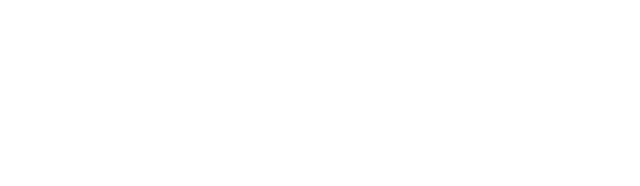
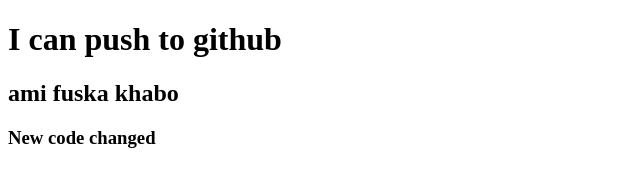
Before and after one commit to toafia/my-first-repo, a plain HTML site: page index.html in a window 1280 px wide. Shown: the whole page, without its empty margins (0-640 px from the left). Drawn offline with Linux system fonts and the light colour scheme.

Commit message:
added header

```diff
--- a/index.html
+++ b/index.html
@@ -7,6 +7,8 @@
     <title>my first github repo</title>
 </head>
 <body>
-
+    <h1>I can push to github</h1>
+    <h2>ami fuska khabo</h2>
+    <h3>New code changed</h3>
 </body>
 </html>
```
